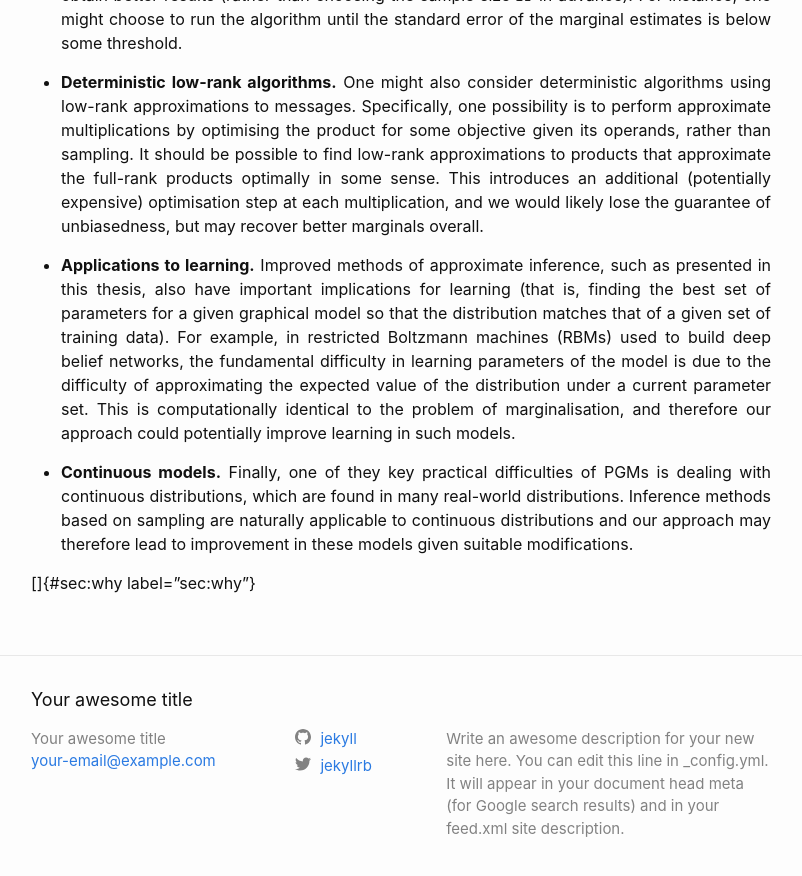
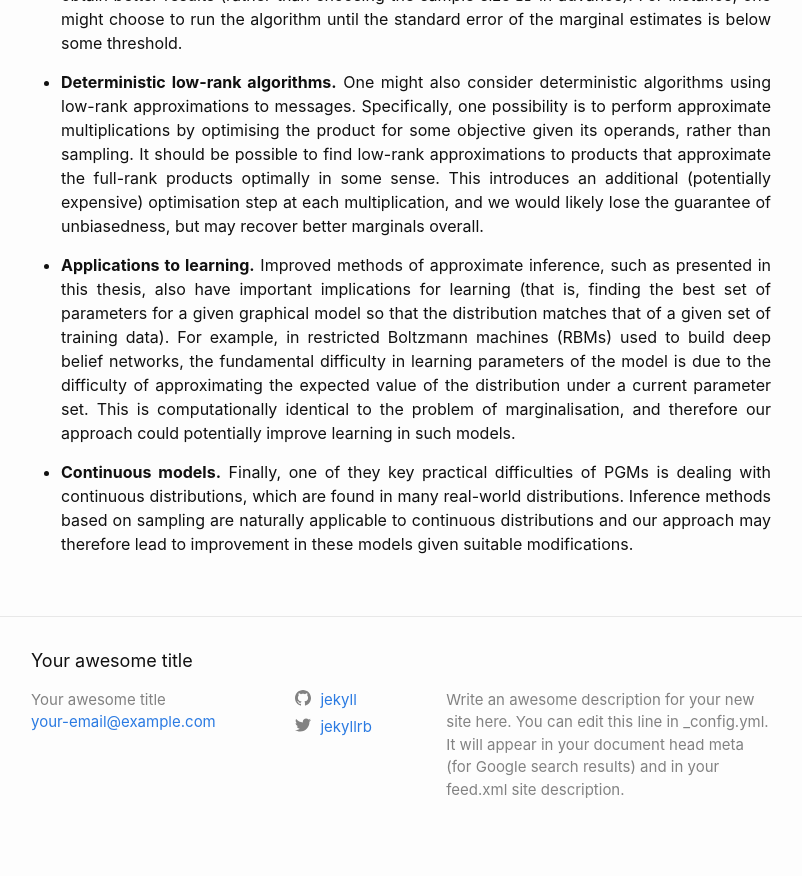
Before and after one commit to akxlr/akxlr.github.io, a Jekyll site: the page built from _posts/2022-02-27-chapter-7.md, in a window 1280 px wide and 900 px high, scrolled down 1185 px. Shown: the top 876 px of the window, without its empty margins (239-1041 px from the left). Built offline with Jekyll 4.4.1, drawn with Linux system fonts in a browser that asks for light colours.

Commit message:
ch-7 done

```diff
--- a/_posts/2022-02-27-chapter-7.md
+++ b/_posts/2022-02-27-chapter-7.md
@@ -82,5 +82,3 @@ This research suggests several interesting avenues for future work.
     on sampling are naturally applicable to continuous distributions and
     our approach may therefore lead to improvement in these models given
     suitable modifications.
-
-[]{#sec:why label="sec:why"}
```
